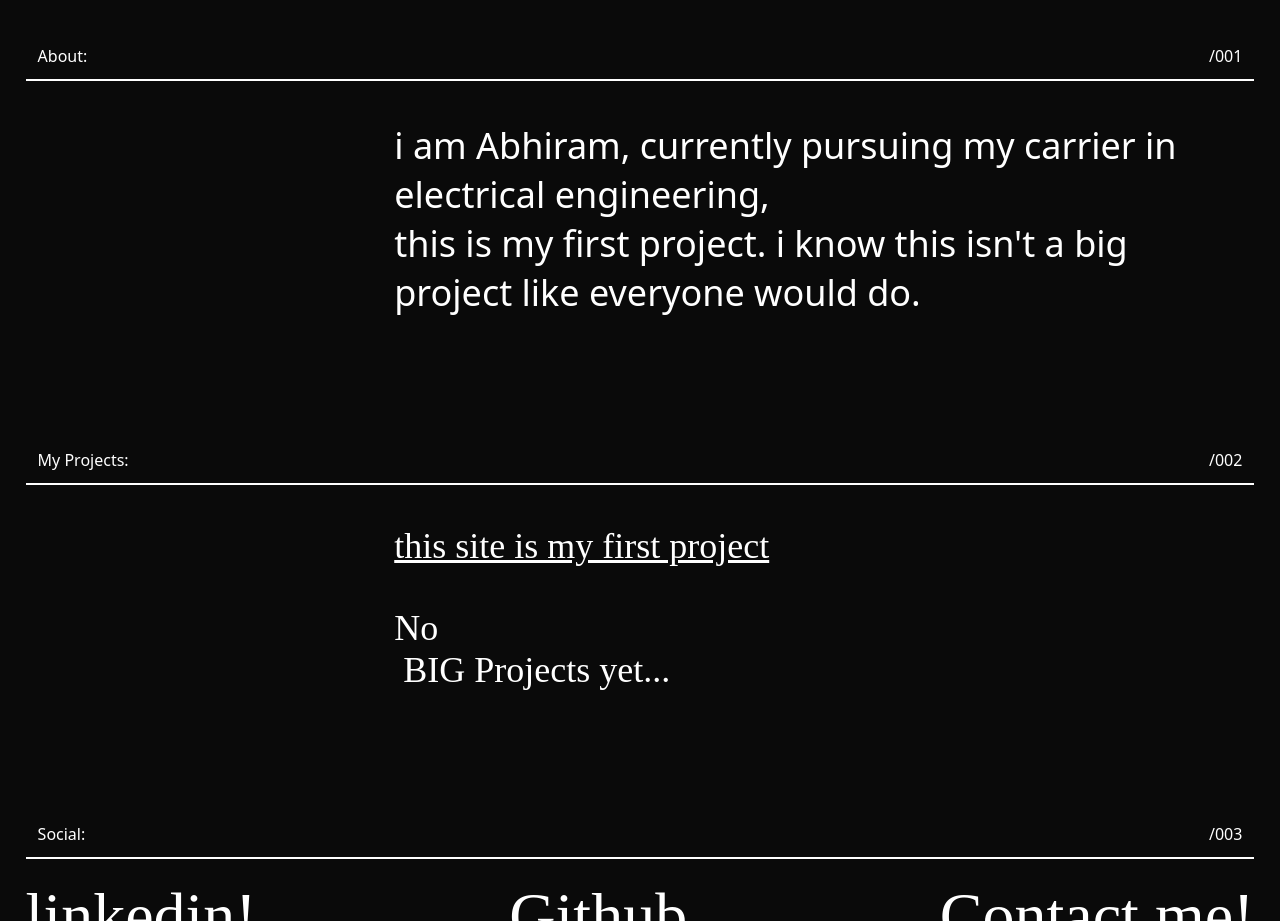
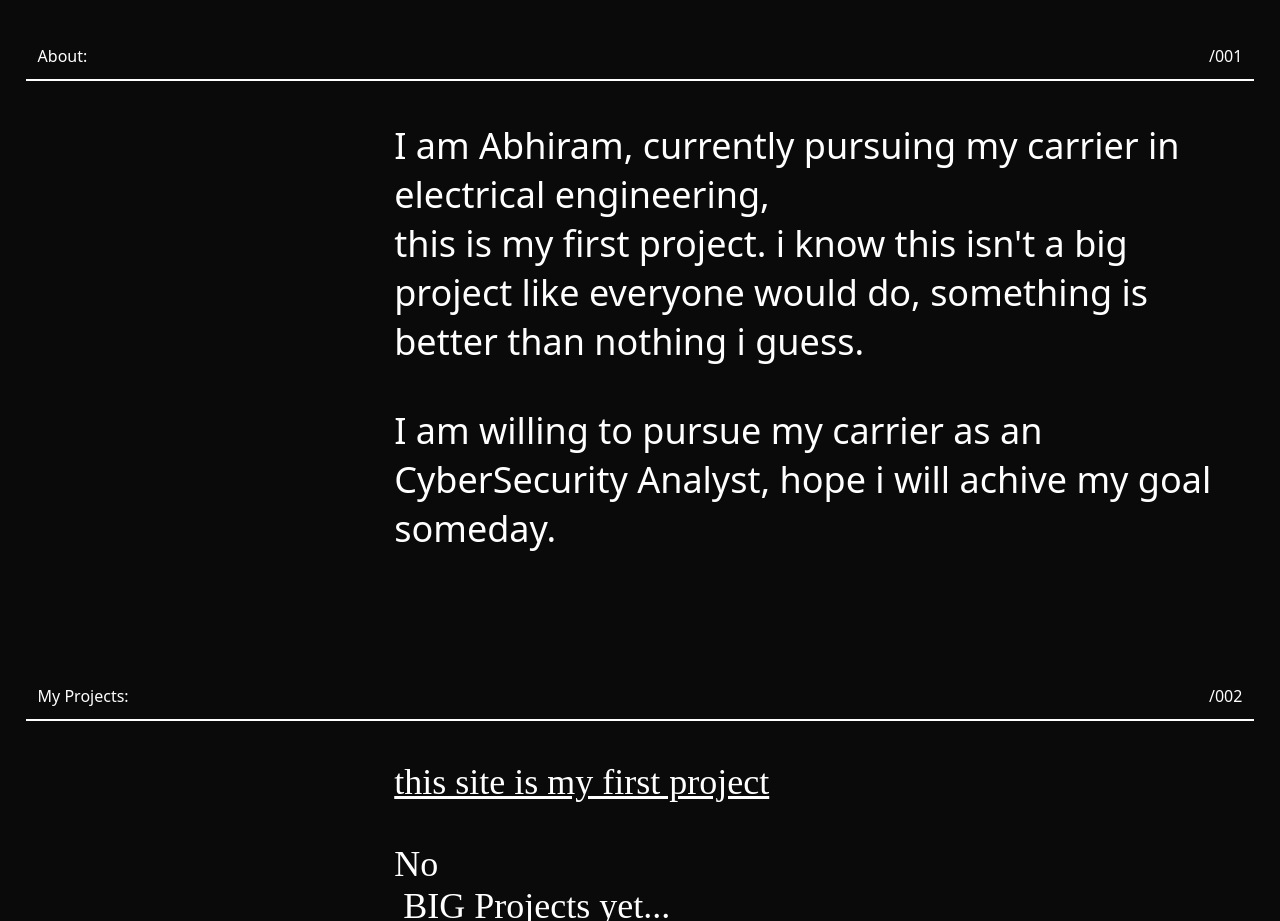
Before and after one commit to grim909/personal-site, a plain HTML site: page index.html in a window 1280 px wide. Shown: the part 1360-2281 px from the top of the page. Drawn offline with Linux system fonts and the light colour scheme.

Commit message:
Update index.html

```diff
--- a/index.html
+++ b/index.html
@@ -45,11 +45,11 @@
         <section class="about">
             <div class="about-container">
                 <p>
-                    i am Abhiram, currently pursuing my carrier in electrical engineering,<br />
-                    this is my first project. i know this isn't a big project like everyone would do.<br />
+                    I am Abhiram, currently pursuing my carrier in electrical engineering,<br />
+                    this is my first project. i know this isn't a big project like everyone would do, something is better than nothing i guess.<br />
                 </p>
                 <p>
-
+                    I am willing to pursue my carrier as an CyberSecurity Analyst, hope i will achive my goal someday.
                 </p>
             </div>
         </section>
```
